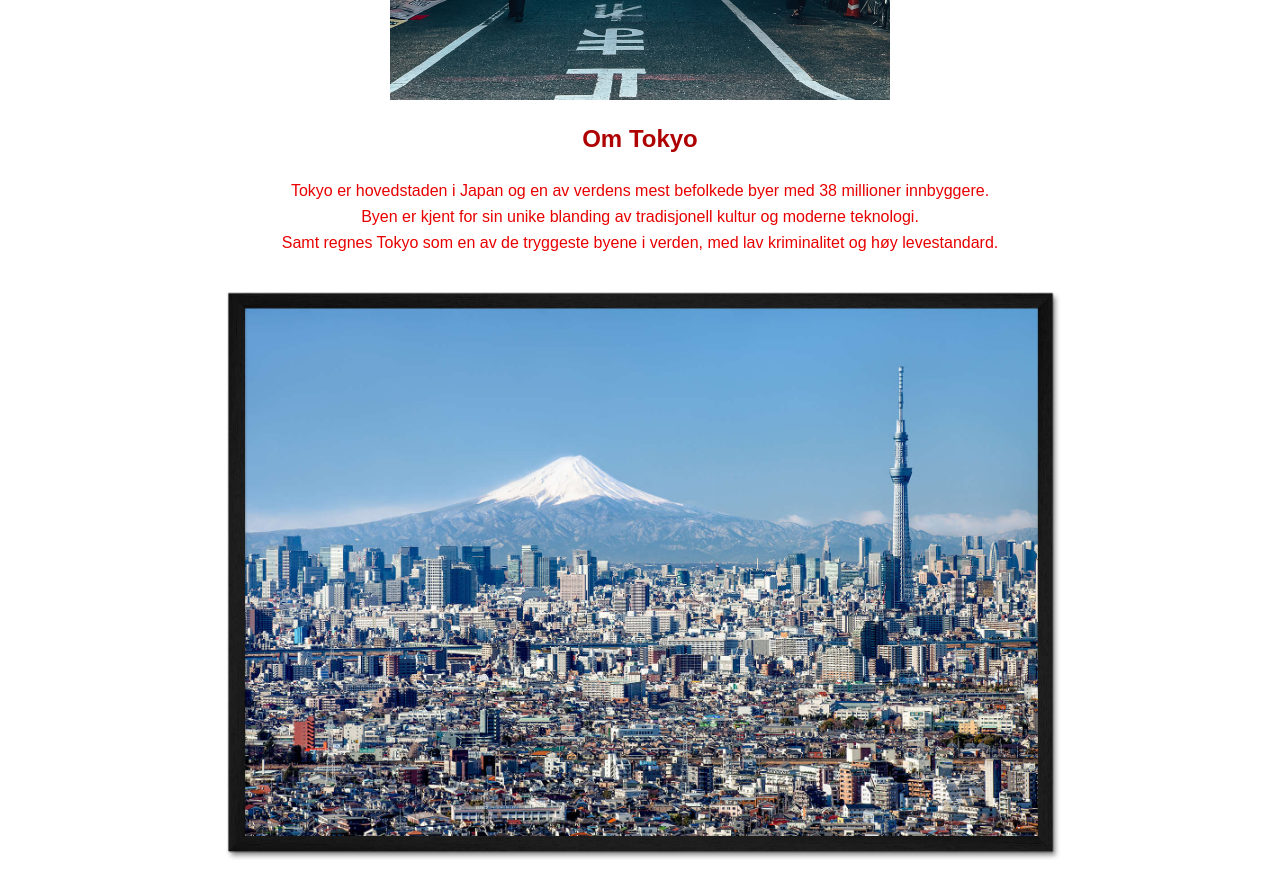
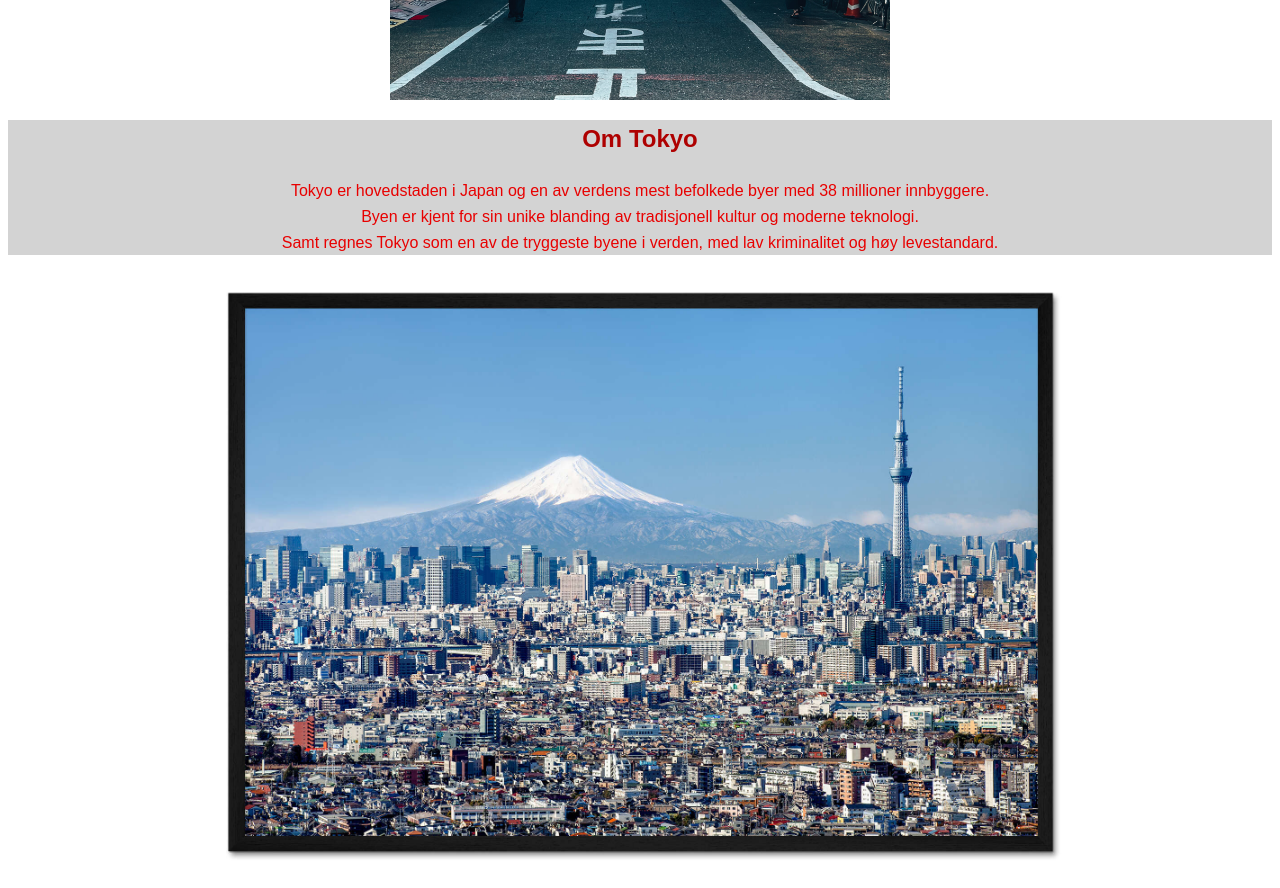
Before and after one commit to evehan10/HTML-intro, a plain HTML site: page oppgave_1/index.html in a window 1280 px wide. Shown: the part 1060-1948 px from the top of the page. Drawn offline with Linux system fonts and the light colour scheme.

Commit message:
style #om endret

```diff
--- a/oppgave_1/style.css
+++ b/oppgave_1/style.css
@@ -56,3 +56,9 @@ body {
     line-height: 1.6;
 
 }
+
+#om {
+
+background-color: #d3d3d3;
+
+}
```
